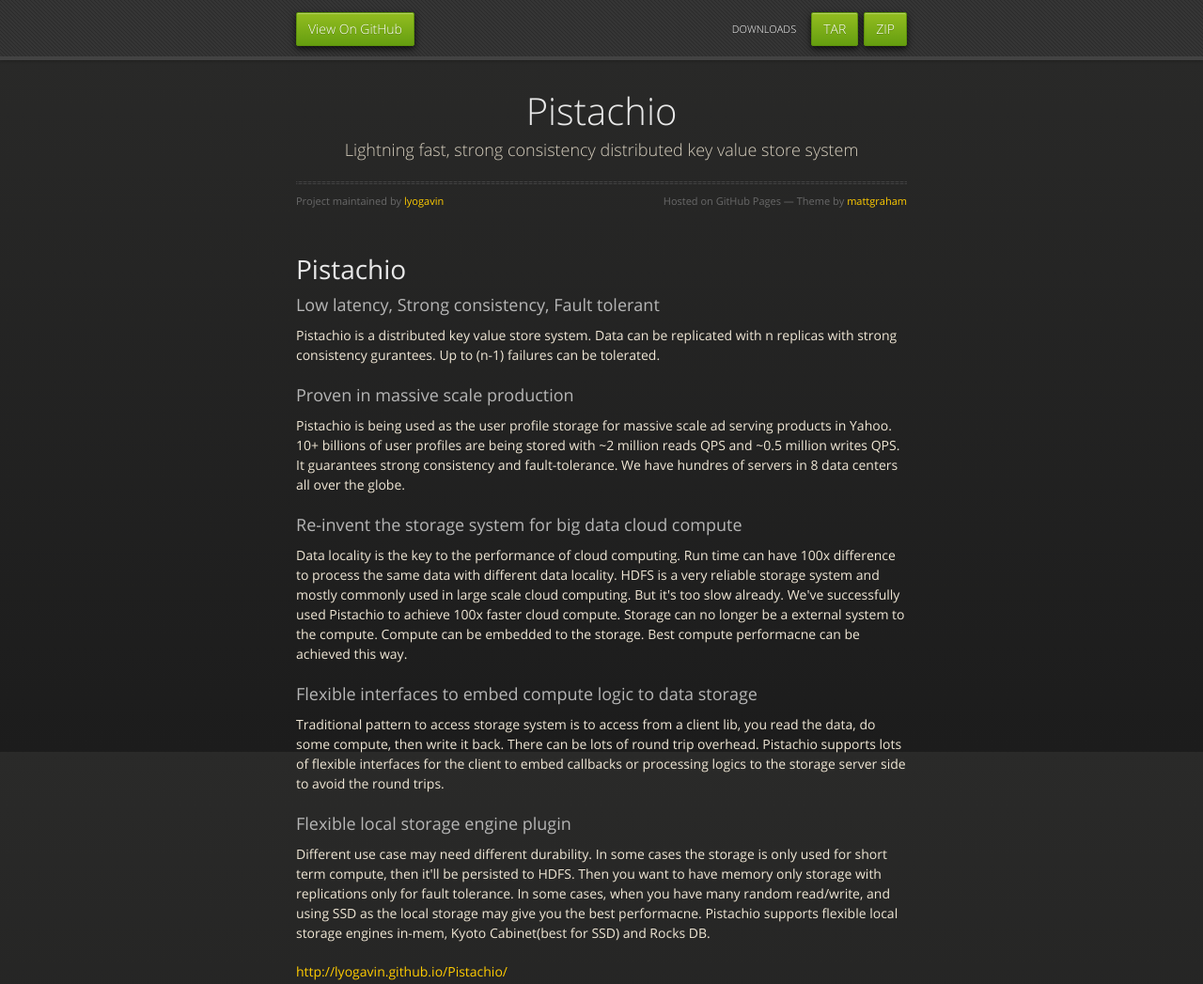
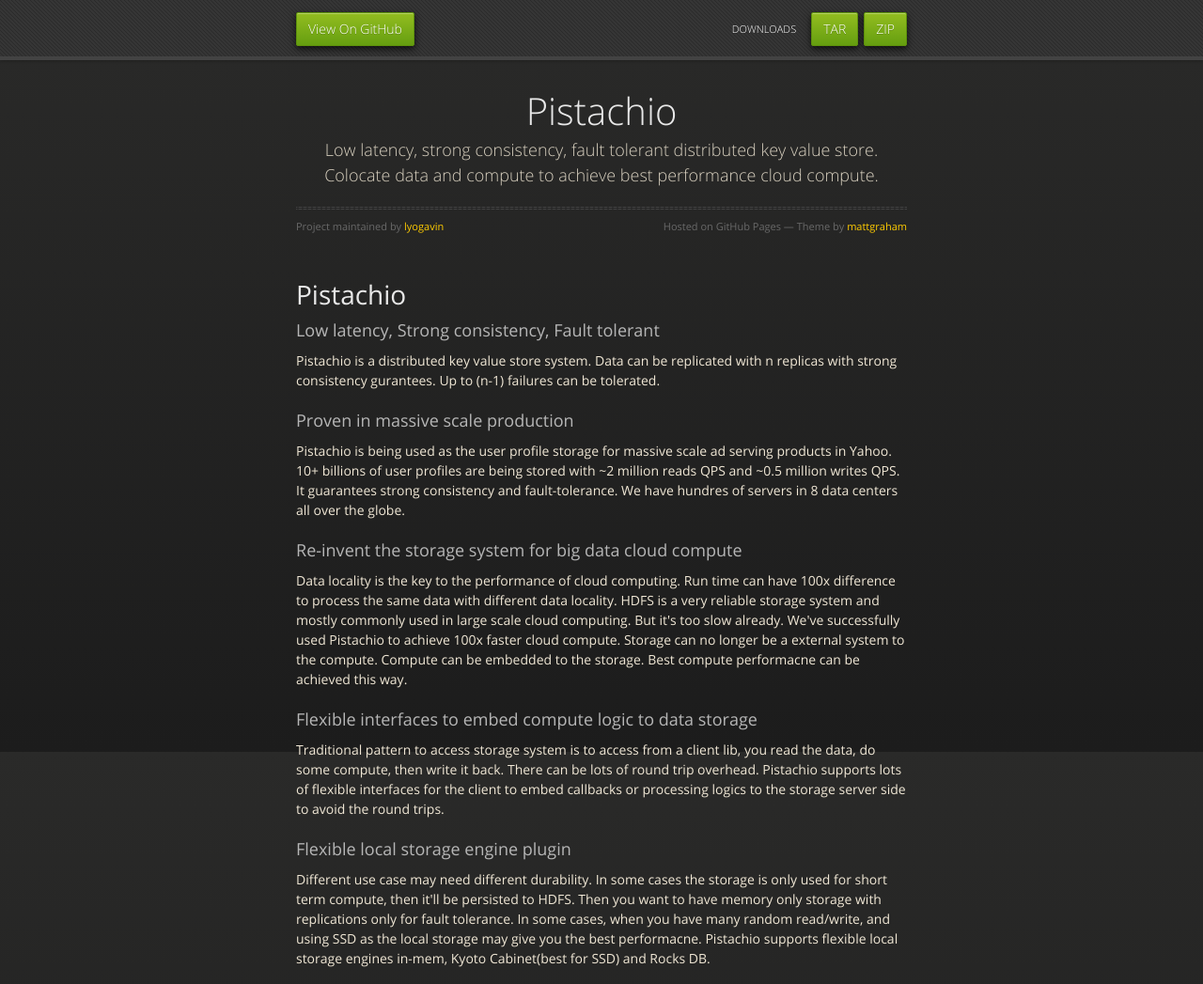
Before and after one commit to lyogavin/Pistachio, a plain HTML site: page index.html in a window 1280 px wide. Shown: the top 1047 px of the page at 94% size. Drawn offline with nearby package versions, Linux system fonts and the light colour scheme.

Commit message:
Update index.html

```diff
--- a/index.html
+++ b/index.html
@@ -32,7 +32,7 @@
       <section>
         <div id="title">
           <h1>Pistachio</h1>
-          <p>Lightning fast, strong consistency distributed key value store system</p>
+          <p>Low latency, strong consistency, fault tolerant distributed key value store. Colocate data and compute to achieve best performance cloud compute.</p>
           <hr>
           <span class="credits left">Project maintained by <a href="https://github.com/lyogavin">lyogavin</a></span>
           <span class="credits right">Hosted on GitHub Pages &mdash; Theme by <a href="https://twitter.com/michigangraham">mattgraham</a></span>
```
